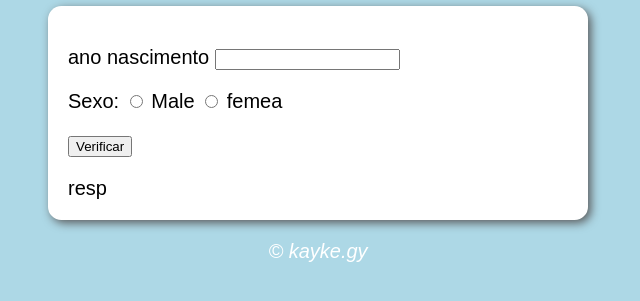
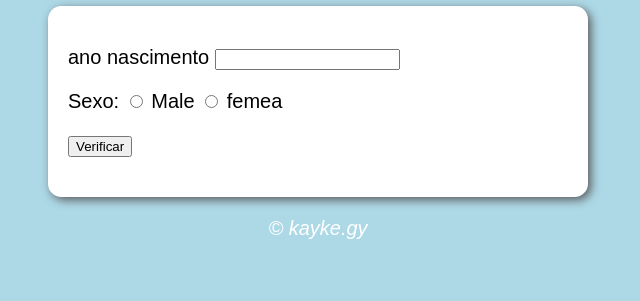
Before and after one commit to kaykesandes/Ex2, a plain HTML site: page index.html in a window 1280 px wide. Shown: the part 93-394 px from the top of the page, without its empty margins (322-962 px from the left). Drawn offline with Linux system fonts and the light colour scheme.

Commit message:
Update index.html

```diff
--- a/index.html
+++ b/index.html
@@ -26,7 +26,7 @@
 				</p>
 			</div>
 			<div id="resp">
-				resp
+
 			</div>
 		</section>
 		<footer>
```
